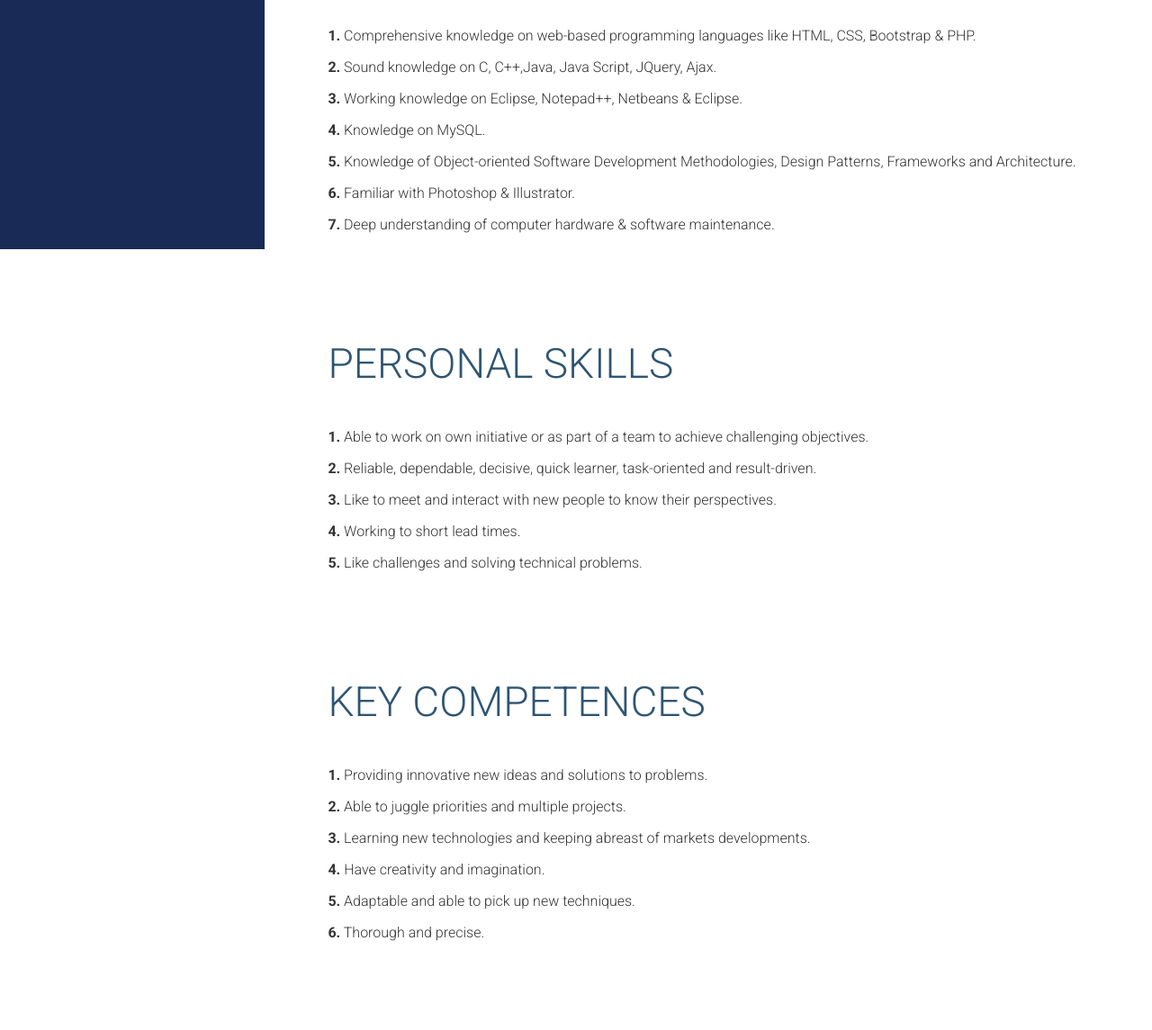
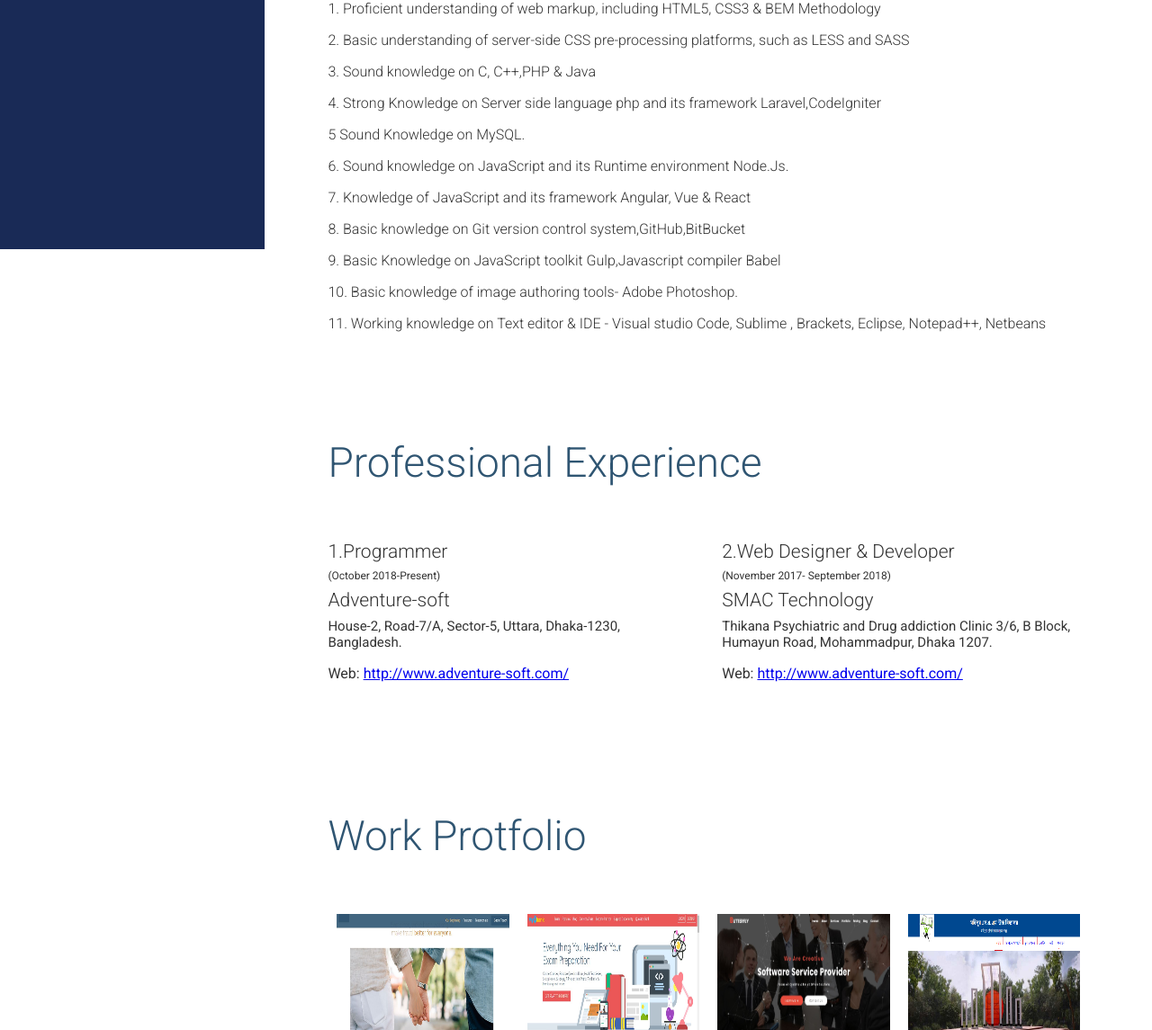
Before and after one commit to duruliu72/portfolio, a plain HTML site: page docs/index.html in a window 1280 px wide. Shown: the part 523-1668 px from the top of the page at 90% size. Drawn offline with Linux system fonts and the light colour scheme.

Commit message:
2nd commit

```diff
--- a/docs/css/style.css
+++ b/docs/css/style.css
@@ -121,6 +121,7 @@ body{
     line-height: 1.65;
     margin: 0 0 1.8rem 0;
     font-size: 1.125rem;
+    text-align: justify;
 }
 .bottom-part::after{
     content: "";
--- a/docs/index.html
+++ b/docs/index.html
@@ -40,47 +40,33 @@
                     <!-- About section start -->
                    <div id="about" class="about page-section">
                         <h2 class="headline">About</h2>
-                        <p>I’m a professional full-stack Web Developer and a dedicated, self-motivated and tireless software engineer who enjoys making useful products. I gained a degree a in Information & Communication Engineering (B.Sc) from Islamic university Kushtia and was good in all of the programming courses (PHP,Java,C++ and C) and have gained experience working on projects.</p>
+                        <p>I am a friendly, easy-going, open, honest, and technically skilled professional full stack developer who enjoys working with colleagues who are also passionate about new ideas, challenges, and overcoming obstacles. Especially I have a great deal of experience in advanced JS frameworks and libraries (Angular, Vue, React).</p>
                         <div class="bottom-part">
                             <div class="social-icons float-left">
                                 <ul>
-                                    <li><a href=""><i class="fa fa-youtube-play"></i></a></li>
-                                    <li><a href=""><i class="fa fa-twitter"></i></a></li>
-                                    <li><a href=""><i class="fa fa-facebook-square"></i></a></li>
-                                    <li><a href=""><i class="fa fa-linkedin-square"></i></a></li>
+                                    <li><a target="_blank" href="https://twitter.com/duruliu72"><i class="fa fa-twitter"></i></a></li>
+                                    <li><a target="_blank" href="https://www.facebook.com/devdurul"><i class="fa fa-facebook-square"></i></a></li>
+                                    <li><a target="_blank" href="https://www.linkedin.com/in/durul-hoda-1b2015149/"><i class="fa fa-linkedin-square"></i></a></li>
                                 </ul>
                             </div>
                             <div class="cv-download float-right">
-                                <a class="btn" href="">Download Resume</a>
+                                <a target="_blank" class="btn" href="durulhoda_fullstack.pdf">Download Resume</a>
                             </div>
                         </div>
                    </div>
                    <div id="skills" class="skills programming--skills page-section">
-                        <h2 class="headline">Programming Skills</h2>
-                        <p><b>1.</b> Comprehensive knowledge on web-based programming languages like HTML, CSS, Bootstrap & PHP.</p>
-                        <p><b>2.</b> Sound knowledge on C, C++,Java, Java Script, JQuery, Ajax.</p>
-                        <p><b>3.</b> Working knowledge on Eclipse, Notepad++, Netbeans & Eclipse.</p>
-                        <p><b>4.</b> Knowledge on MySQL.</p>
-                        <p><b>5.</b> Knowledge of Object-oriented Software Development Methodologies, Design Patterns, Frameworks and Architecture.</p>
-                        <p><b>6.</b> Familiar with Photoshop & Illustrator.</p>
-                        <p><b>7.</b> Deep understanding of computer hardware & software maintenance.</p>
-                   </div>
-                   <div class="skills personal--skills page-section">
-                        <h2 class="headline">PERSONAL SKILLS</h2>
-                        <p><b>1.</b> Able to work on own initiative or as part of a team to achieve challenging objectives. </p>
-                        <p><b>2.</b> Reliable, dependable, decisive, quick learner, task-oriented and result-driven. </p>
-                        <p><b>3.</b> Like to meet and interact with new people to know their perspectives.</p>
-                        <p><b>4.</b> Working to short lead times.</p>
-                        <p><b>5.</b> Like challenges and solving technical problems.</p>
-                   </div>
-                   <div class="skills competence-skills page-section">
-                        <h2 class="headline">KEY COMPETENCES</h2>
-                        <p><b>1.</b> Providing innovative new ideas and solutions to problems. </p>
-                        <p><b>2.</b> Able to juggle priorities and multiple projects. </p>
-                        <p><b>3.</b> Learning new technologies and keeping abreast of markets developments. </p>
-                        <p><b>4. </b> Have creativity and imagination. </p>
-                        <p><b>5.</b> Adaptable and able to pick up new techniques. </p>
-                        <p><b>6.</b> Thorough and precise. </p>
+                        <h2 class="headline">Skills And Qualifications</h2>
+                        <p>1. Proficient understanding of web markup, including HTML5, CSS3 & BEM Methodology</p>
+                        <p>2. Basic understanding of server-side CSS pre-processing platforms, such as LESS and SASS</p>
+                        <p>3. Sound knowledge on C, C++,PHP & Java </p>
+                        <p>4. Strong Knowledge on Server side language php and its framework Laravel,CodeIgniter </p>
+                        <p>5  Sound Knowledge on MySQL.</p>
+                        <p>6. Sound knowledge on JavaScript and its Runtime environment Node.Js. </p>
+                        <p>7. Knowledge of JavaScript and its framework Angular, Vue & React </p>
+                        <p>8. Basic knowledge on Git version control system,GitHub,BitBucket </p>
+                        <p>9. Basic Knowledge on JavaScript toolkit Gulp,Javascript compiler Babel</p>
+                        <p>10. Basic knowledge of image authoring tools- Adobe Photoshop.</p>
+                        <p>11. Working knowledge on Text editor & IDE - Visual studio Code, Sublime , Brackets,  Eclipse, Notepad++, Netbeans </p>
                    </div>
                    <div id="experience" class="pro-expe page-section">
                         <h2 class="headline portfolio__heading">Professional Experience</h2>
```
Also changed, not shown: 1 other file.
